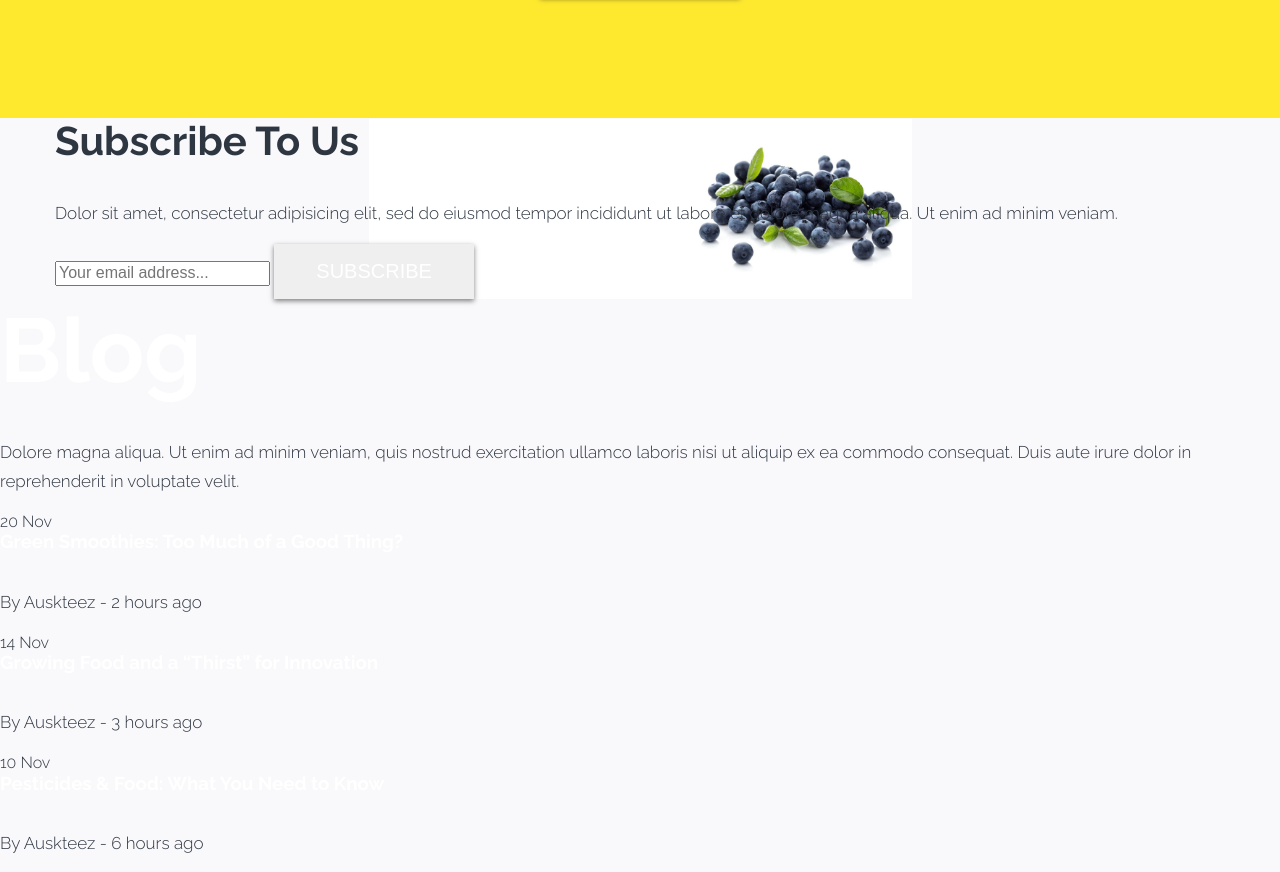
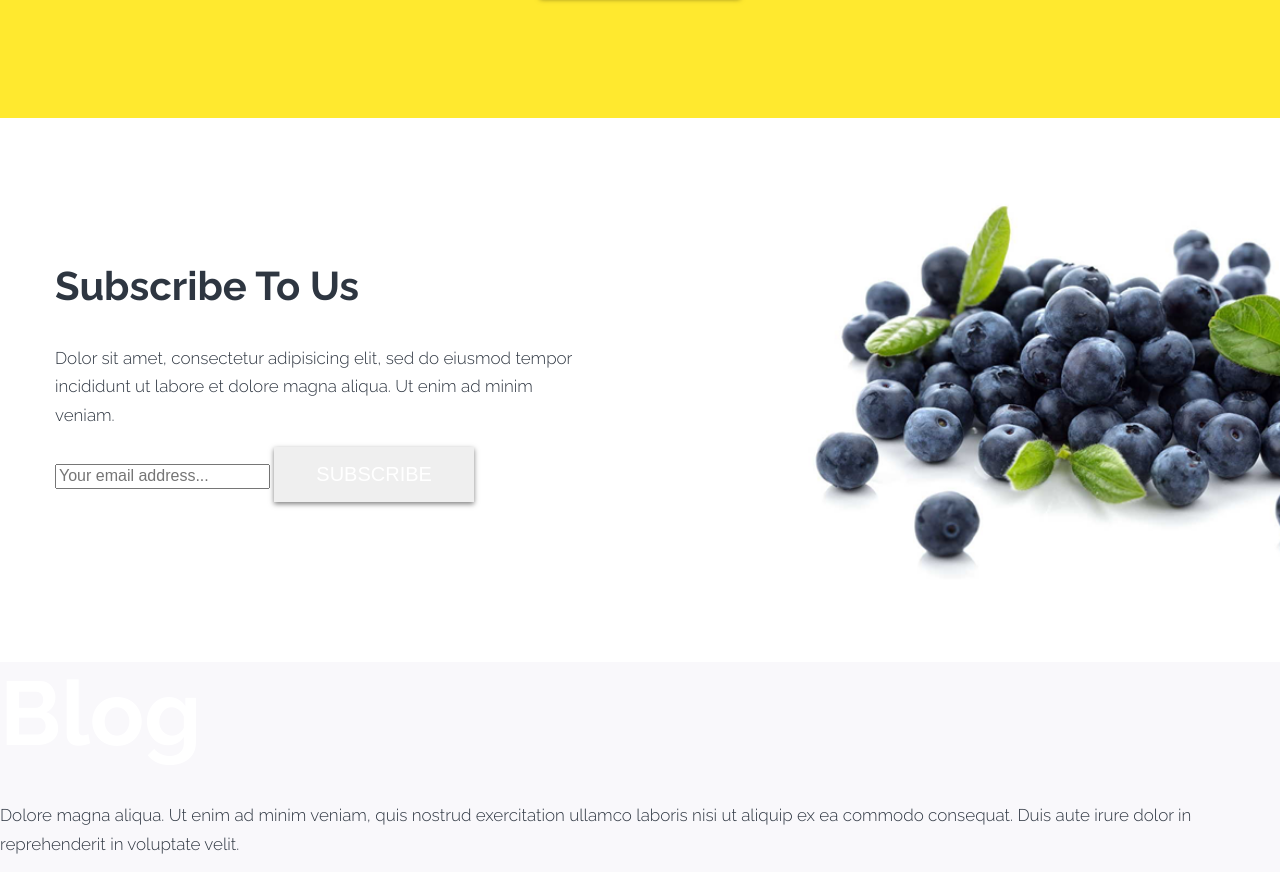
Before and after one commit to Pablo-Es/Weekly-web-dev-challange, a website: page index.html in a window 1280 px wide. Shown: the part 3616-4488 px from the top of the page. Drawn offline with Linux system fonts and the light colour scheme.

Commit message:
subscribe section edition

```diff
--- a/index.html
+++ b/index.html
@@ -114,14 +114,17 @@
     </div>
 </section>
 <section class="subscribe">
-   <div class="container subscribe__block">
-       <h2 class="heading heading--level-3 heading--dark">Subscribe To Us</h2>
-       <p class="article__text--dark">Dolor sit amet, consectetur adipisicing elit, sed do eiusmod tempor incididunt ut
-           labore et dolore magna aliqua. Ut enim ad minim veniam.</p>
-       <div class="input-cont">
-           <input type="text" placeholder="Your email address..." class="input-cont__element">
-           <button class="button button--input">Subscribe</button>
+   <div class="container">
+       <div class="subscribe__block">
+           <h2 class="heading heading--level-3 heading--dark">Subscribe To Us</h2>
+           <p class="subscribe__article article__text--dark">Dolor sit amet, consectetur adipisicing elit, sed do eiusmod tempor incididunt ut
+               labore et dolore magna aliqua. Ut enim ad minim veniam.</p>
+           <div class="input-cont">
+               <input type="text" placeholder="Your email address..." class="input-cont__element">
+               <button class="button button--input">Subscribe</button>
+           </div>
        </div>
+
    </div>
 
 </section>
--- a/sass/widgets/_subscribe.scss
+++ b/sass/widgets/_subscribe.scss
@@ -1,7 +1,14 @@
 .subscribe {
-
+padding: 145px 0 160px 0;
 background: url("../images/subscribe-bg.jpg") no-repeat center;
-  background-size: contain;
+  background-size: cover ;
   &__block {
+    width: 770px;
+  }
+  &__article {
+    width:540px;
+  }
+  .input-cont {
+    width: 100%;
   }
 }
```
Also changed, not shown: assets/css/styles.css, 1 other file.
